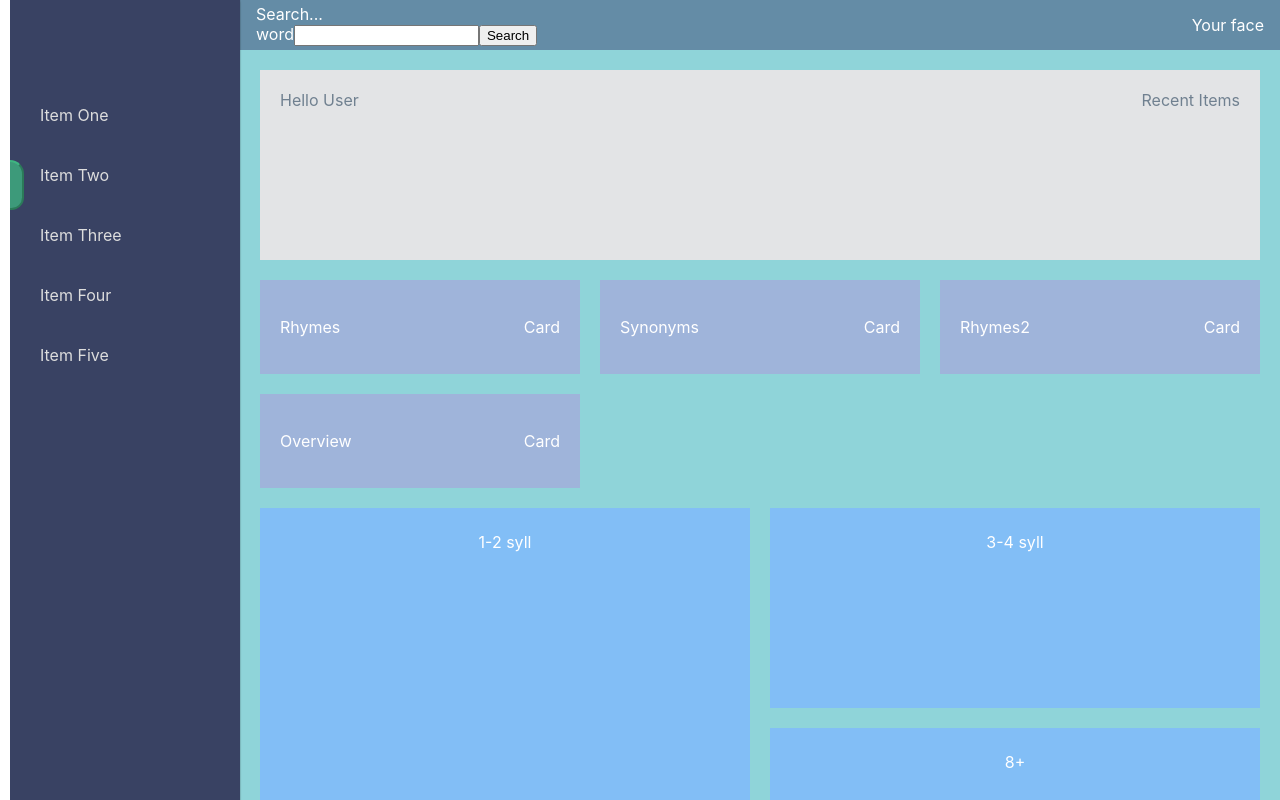
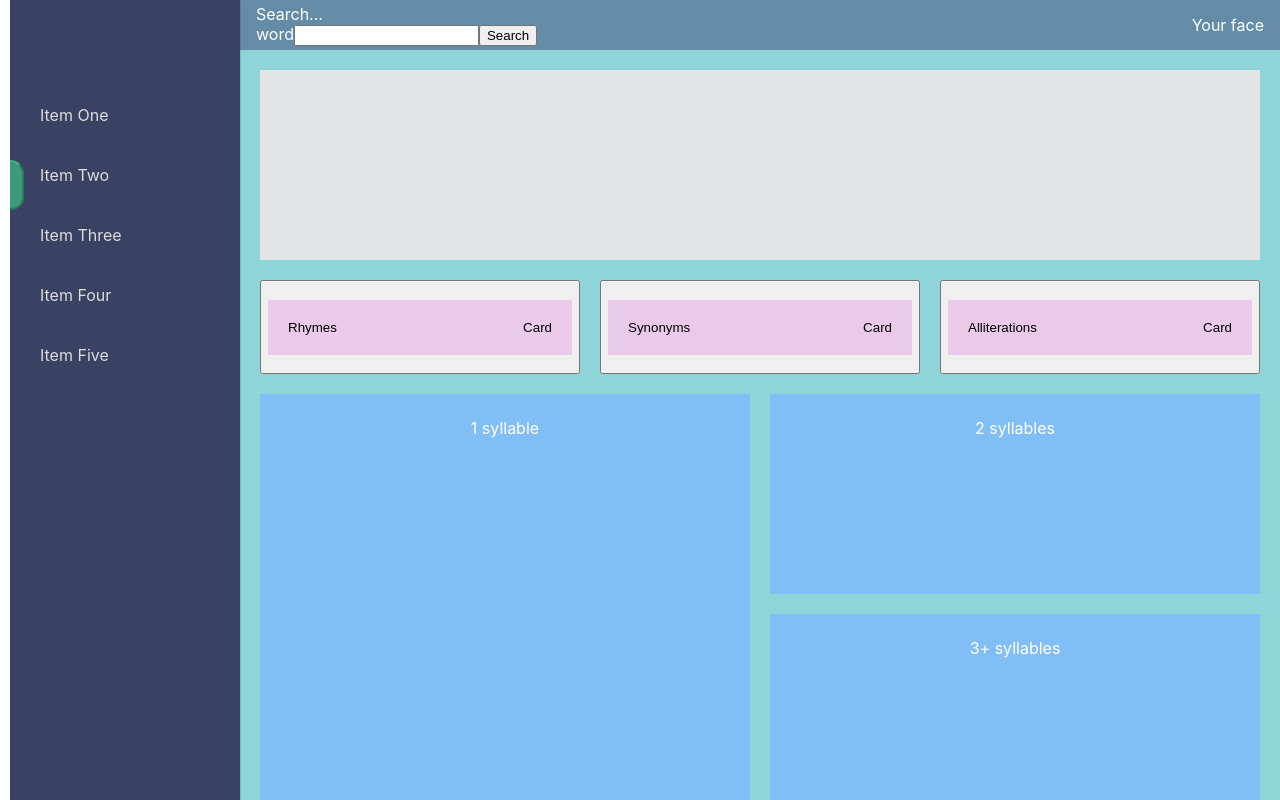
Before and after one commit to eemontemayor/Lyrique-client, a React (Create React App) app: page / in a window 1280 px wide. Shown: the top 800 px of the page. Built offline with nearby package versions, Linux system fonts and the light colour scheme.

Commit message:
changed more backend calls to use the datamuse api

```diff
--- a/src/App.js
+++ b/src/App.js
@@ -9,10 +9,11 @@ import './App.css'
 class App extends React.Component {
 state = {
   synonyms:[],
-  definitions:[],
+  defs:[],
+
   syllables:[],
   word:'',
-  rhymes:[]
+  results:[[],[],[]]
 
 }
 handleChange =(e)=>{
@@ -29,25 +30,6 @@ handleChange =(e)=>{
 
 
 
-handleWordClick = (word) =>{
-
-  WordService.getWordData(word)
-  .then(res=>{
-    for( let key in res){
-      if(res.hasOwnProperty(key)){
-        console.log(res[key])
-            this.setState({
-      [key] : res[key]
-    })
-
-
-      }
-    }
-
-  })
-
-
-}
 
 handleWordSubmit = (e) =>{
 e.preventDefault()
@@ -57,10 +39,32 @@ this.setState({
 
 })
 
+
+
+
+
+
+  WordService.getWordData(this.state.searchWord)
+  .then((res) => {
+
+
+
+    const {defs,word} = res[0]
+
+    const partOfSpeech = res[0].tags[0]
+
+    const pronunciation = res[0].tags[1].slice(4).replace(/\d+/g,'')
+    console.log('partOfSpeech', partOfSpeech)
+    this.setState({
+      defs, word, partOfSpeech, pronunciation
+    });
+
+  });
+
   WordService.getRhymes(this.state.searchWord)
 .then(res=>{
   this.setState({
-    rhymes:res
+    results:res
 
   })
 })
@@ -69,16 +73,82 @@ this.setState({
 
 
 
+
+}
+handleGetAllits = () =>{
+
+  this.setState({
+    results:[]
+  },()=>{
+
+    WordService.getAlliterations(this.state.word)
+    .then(res=>{
+      this.setState({
+        results:res
+      }
+    )
+    })
+  })
+
 }
 
+handleGetSyns = () =>{
+  this.setState({
+    results:[]
+  },()=>{
 
-//TODO: USE CONTEXT
-        // CHANGE CLASS NAMES
-        //fix side bar toggle / either use customizable sidebar or use jquery
+  WordService.getSynonyms(this.state.word)
+  .then(res=>{
+    this.setState({
+      results:res
+
+  })
+
+})
+})
+}
+
+handleGetRhymes = () =>{
+  this.setState({
+    results:[]
+  },()=>{
+  WordService.getRhymes(this.state.word)
+  .then(res=>{
+    this.setState({
+      results:res
+
+  })
+
+})
+})
+}
+
+renderDefs =() =>{
+
+  const arr = this.state.defs
+if(arr.length){
+
+  const list = arr.map((item,index) => {
+
+    let def = item.slice(2)
+
+    return (
+      <li style={{fontSize:'12px'}} key={index}>
+        {def}
+      </li>
+    );
+  });
+  return list;
+
+}
+}
+  render(){
+
+
+    const {word,pronunciation} = this.state
 
 
 
-  render(){
 
 
   return (
@@ -117,56 +187,62 @@ this.setState({
   <main className="main">
     <div className="main-header">
 
-      <div className="main-header__heading">Hello User</div>
-        {this.state.word && <WordItem
-          word={this.state.word}
-        />}
+  <div className="main-header__heading">{word}{pronunciation}</div>
 
-      <div className="main-header__updates">Recent Items</div>
+
+  <div className="main-header__updates">{this.renderDefs()}</div>
     </div>
 
     <div className="main-overview">
+        <button onClick ={this.handleGetRhymes}>
       <div className="overviewcard">
+
         <div className="overviewcard__icon">Rhymes</div>
-           <WordList results = {this.state.rhymes}/>
-        <div className="overviewcard__info">Card</div>
-      </div>
-      <div className="overviewcard">
-        <div className="overviewcard__icon">Synonyms</div>
 
         <div className="overviewcard__info">Card</div>
       </div>
+        </button>
+       <button onClick={this.handleGetSyns}>
       <div className="overviewcard">
-        <div className="overviewcard__icon">Rhymes2</div>
+          <div className="overviewcard__icon">Synonyms</div>
 
         <div className="overviewcard__info">Card</div>
       </div>
+         </button>
+        <button onClick={this.handleGetAllits}>
       <div className="overviewcard">
+
+        <div className="overviewcard__icon">Alliterations</div>
+
+        <div className="overviewcard__info">Card</div>
+      </div>
+        </button>
+      {/* <div className="overviewcard">
         <div className="overviewcard__icon">Overview</div>
 
         <div className="overviewcard__info">Card</div>
-      </div>
+      </div> */}
     </div>
 
     <div className="main-cards">
-      <div className="card">1-2 syll
+      <div className="card">1 syllable
       <WordList
-      // handleWordClick = {this.handleWordClick}
-      results = {this.state.rhymes[0]}
+
+      results = {this.state.results[0]}
       />
 
       </div>
-      <div className="card">3-4 syll
+      <div className="card">2 syllables
       <WordList
-      // handleWordClick = {this.handleWordClick}
-      results = {this.state.rhymes[1]}
+
+      results = {this.state.results[1]}
       />
       </div>
 
-      <div className="card">8+
+      <div className="card">3+ syllables
       <WordList
-      // handleWordClick = {this.handleWordClick}
-      results = {this.state.rhymes[2]}
+
+      results = {this.state.results[2]}
       />
 
       </div>
--- a/src/components/WordItem/WordItem.css
+++ b/src/components/WordItem/WordItem.css
@@ -1,5 +1,7 @@
 .word-data-box{
-    height:500px;
-    width:500px;
-
+    height:auto;
+    width:100%;
+    display: flex;
+    flex-direction: row;
+    justify-content: space-between;
 }
--- a/src/components/WordItem/WordItem.js
+++ b/src/components/WordItem/WordItem.js
@@ -10,20 +10,14 @@ export default class WordItem extends React.Component {
       definitions: [],
       synonyms: [],
       syllables: [],
+      pronunciation:[]
     };
-    // this.componentDidMount = this.componentDidMount.bind(this);
+    this.componentDidMount = this.componentDidMount.bind(this);
   }
 
   componentDidMount() {
-    WordService.getWordData(this.props.word).then((res) => {
-      this.setState({
-        definitions: res.definitions,
-        count: res.syllables.count,
-        syllables: res.syllables.list,
-        synonyms: res.synonyms,
-        results: res.rhymes.all,
-      });
-    });
+
+
   }
   renderDefinitions() {
     const arr = this.state.definitions;
@@ -41,7 +35,7 @@ export default class WordItem extends React.Component {
     const arr = this.state.synonyms;
 
     const list = arr.map((i) => {
-      return <li>{i}</li>;
+    return <li>{i}</li>;
     });
     return list;
   }
@@ -52,18 +46,33 @@ export default class WordItem extends React.Component {
       return <div>{this.state.count > 1 ? syll.join(" - ") : syll}</div>;
     }
   }
+  renderPronunciation() {
+    const pronunciation = this.state.pronunciation
+
+    if (pronunciation.length) {
+    return <div>{pronunciation}</div>;
+    }
+  }
+
 
   render() {
     return (
+      <>
       <div className="word-data-box">
+      <div className = 'word-basic-data'>
+
         {this.props.word}
         {this.renderSyllables()}
-        <br />
+        {this.renderPronunciation()}
+      </div>
+     <div className = 'word-defs'>
+
         {/* {this.renderSynonyms()} */}
-        <br />
-        <br />
+
         {this.renderDefinitions()}
+     </div>
       </div>
+      </>
     );
   }
 }
```
